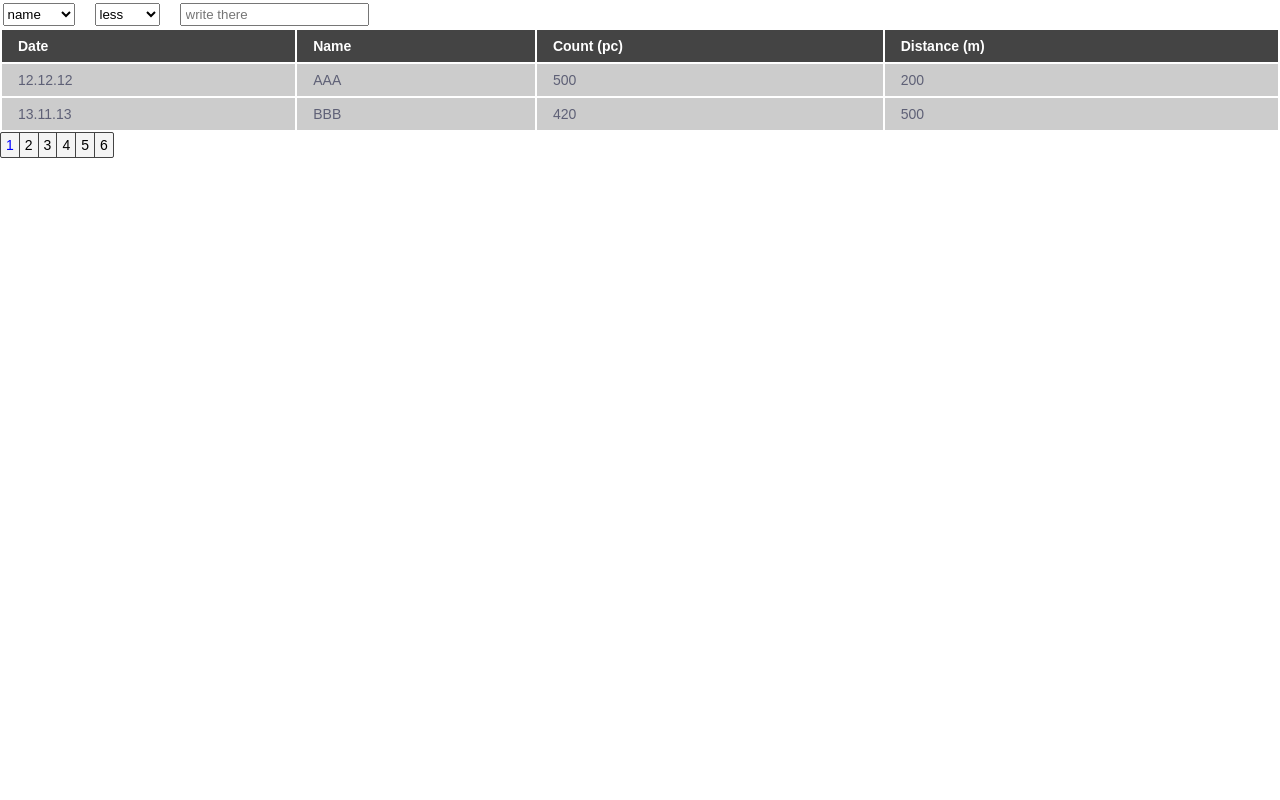
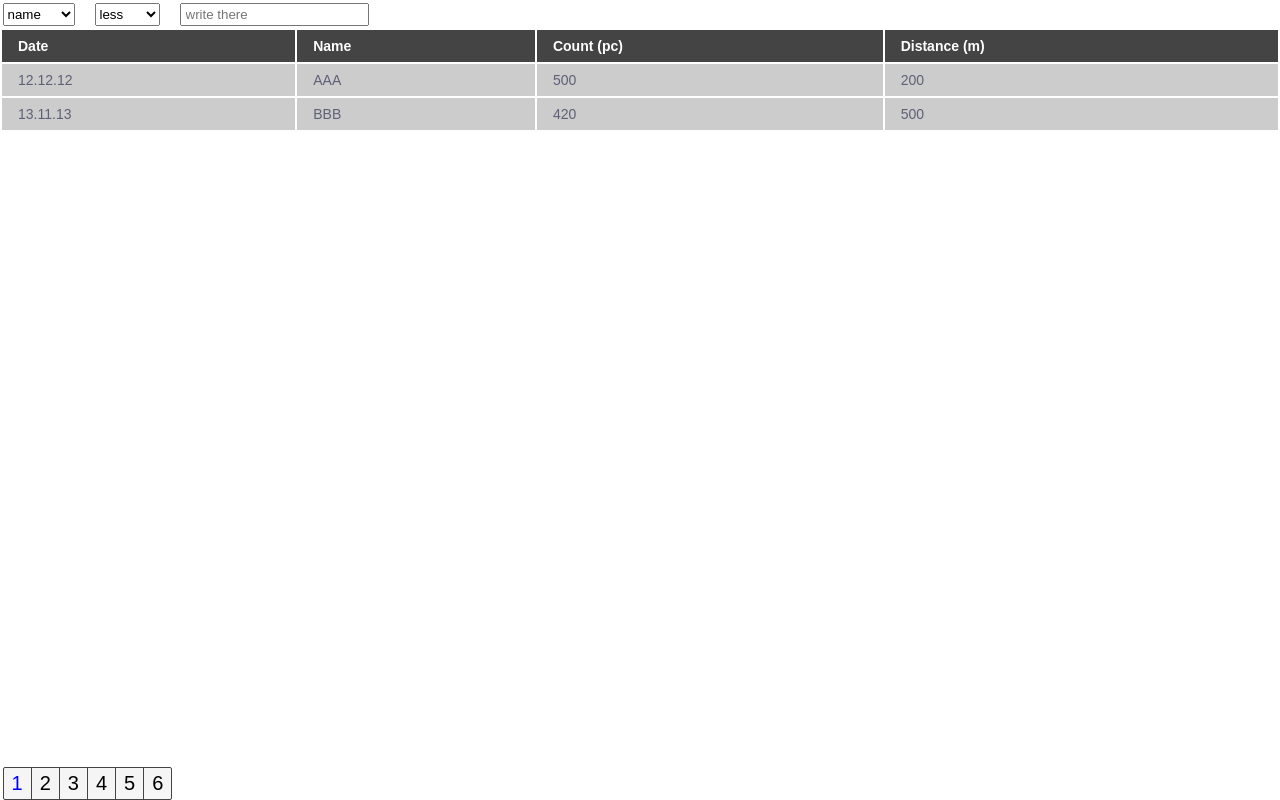
Before and after one commit to Fpsska/Database-seacher, a React (Create React App) app: page / in a window 1280 px wide. Built offline with nearby package versions, Linux system fonts and the light colour scheme.

Commit message:
refactor: relocate Pagination, Filter components in Layout.tsx & change condition of render Pagination.tsx when tableData[] is empty

```diff
--- a/src/assets/style.scss
+++ b/src/assets/style.scss
@@ -44,6 +44,7 @@ body {
     color: #5e6076;
     font-family: Ubuntu, sans-serif;
     height: 100vh;
+    // overflow: hidden;
     font-size: 14px;
     padding: 0;
     margin: 0;
@@ -56,10 +57,27 @@ body {
     height: 100%;
 }
 
+.App {
+    display: flex;
+    flex-direction: column;
+}
+
+.header,
+.footer {
+    flex: 0 0 auto;
+}
+.main {
+    height: 100%;
+    flex: 1;
+}
+
 .page {
+    height: 100%;
     &__wrapper {
         display: flex;
         flex-direction: column;
+        justify-content: space-between;
+        height: 100%;
     }
 }
 
--- a/src/components/Pagination/PaginationTemplate.tsx
+++ b/src/components/Pagination/PaginationTemplate.tsx
@@ -17,7 +17,7 @@ const PaginationTemplate: React.FC<propTypes> = (props) => {
 
     const dispatch = useAppDispatch();
 
-    useEffect(() => { // define active class for nav__item el
+    useEffect(() => { // handle active class for nav__item el
         +text === currentPage ? setActive(true) : setActive(false);
     }, [text, currentPage]);
 
--- a/src/components/Pagination/pagination.scss
+++ b/src/components/Pagination/pagination.scss
@@ -1,3 +1,7 @@
+.pagination {
+    padding: 2.5px 2.5px 0 2.5px;
+}
+
 .nav {
     display: inline-flex;
     border: 1px solid #444;
@@ -6,7 +10,7 @@
         border-right: 1px solid #444;
     }
     &__item {
-        padding: 4px 5px;
+        padding: 4px 8px;
         background-color: rgba($color: #444, $alpha: 0.05);
         transition: all 0.3s linear;
         &:hover {
@@ -15,6 +19,7 @@
     }
     &__number {
         color: #000;
+        font-size: 20px;
     }
     &__item.active {
         .nav__number {
--- a/src/components/common/Layout.tsx
+++ b/src/components/common/Layout.tsx
@@ -6,11 +6,15 @@ import { useAppDispatch, useAppSelector } from '../../app/hooks';
 
 import { switchLoadingStatus } from '../../app/slices/tableSlice';
 
+import Filter from '../Filter/Filter';
+import Pagination from '../Pagination/Pagination';
+
 import Preloader from './Preloader/Preloader';
 
 const Layout: React.FC = () => {
 
-    const { isDataLoading } = useAppSelector(state => state.tableSlice);
+    const { currentPage, itemsPerPage } = useAppSelector(state => state.navSlice);
+    const { isDataLoading, tableData } = useAppSelector(state => state.tableSlice);
 
     const dispatch = useAppDispatch();
 
@@ -23,11 +27,21 @@ const Layout: React.FC = () => {
     return (
         <>
             {isDataLoading && <div className="page-preloader"><Preloader /></div>}
-            <header className="header"></header>
+            <header className="header">
+                <Filter />
+            </header>
             <main className="main">
                 <Outlet />
             </main>
-            <footer className="footer"></footer>
+            <footer className="footer">
+                {tableData.length > 0 &&
+                    <Pagination
+                        currentPage={currentPage}
+                        totalItems={tableData.length}
+                        limitItems={itemsPerPage}
+                    />
+                    }
+            </footer>
         </>
     );
 };
--- a/src/components/pages/MainPage.tsx
+++ b/src/components/pages/MainPage.tsx
@@ -1,26 +1,12 @@
 import React from 'react';
 
-import { useAppSelector } from '../../app/hooks';
-
 import Table from '../Table/Table';
-import Filter from '../Filter/Filter';
-import Pagination from '../Pagination/Pagination';
 
 const MainPage: React.FC = () => {
-
-    const { currentPage, itemsPerPage } = useAppSelector(state => state.navSlice);
-    const { tableData } = useAppSelector(state => state.tableSlice);
-
     return (
         <div className="page">
             <div className="page__wrapper">
-                <Filter />
                 <Table />
-                <Pagination
-                    currentPage={currentPage}
-                    totalItems={tableData.length}
-                    limitItems={itemsPerPage}
-                />
             </div>
         </div>
     );
```
